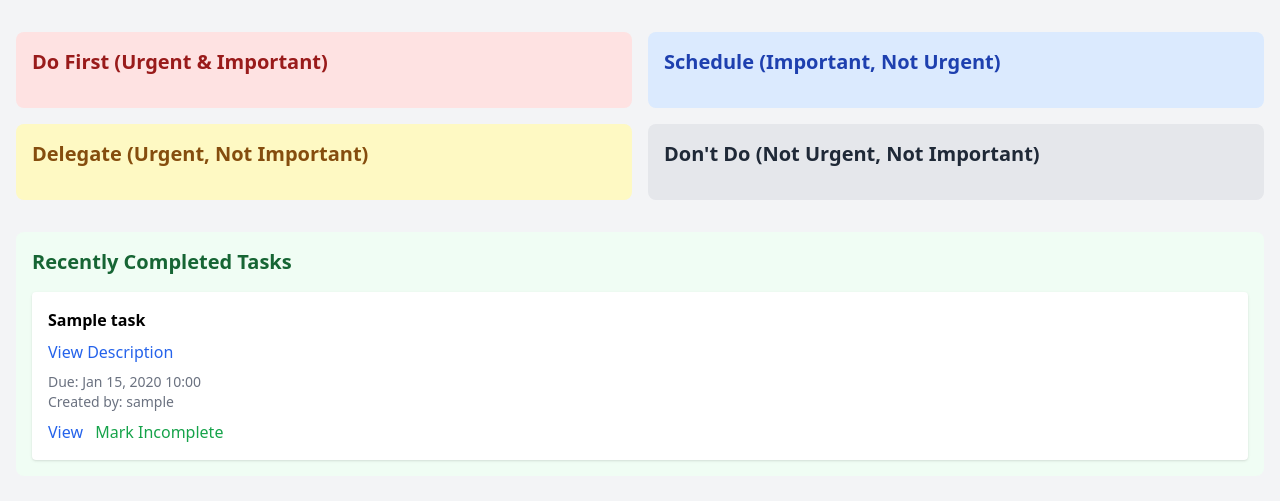
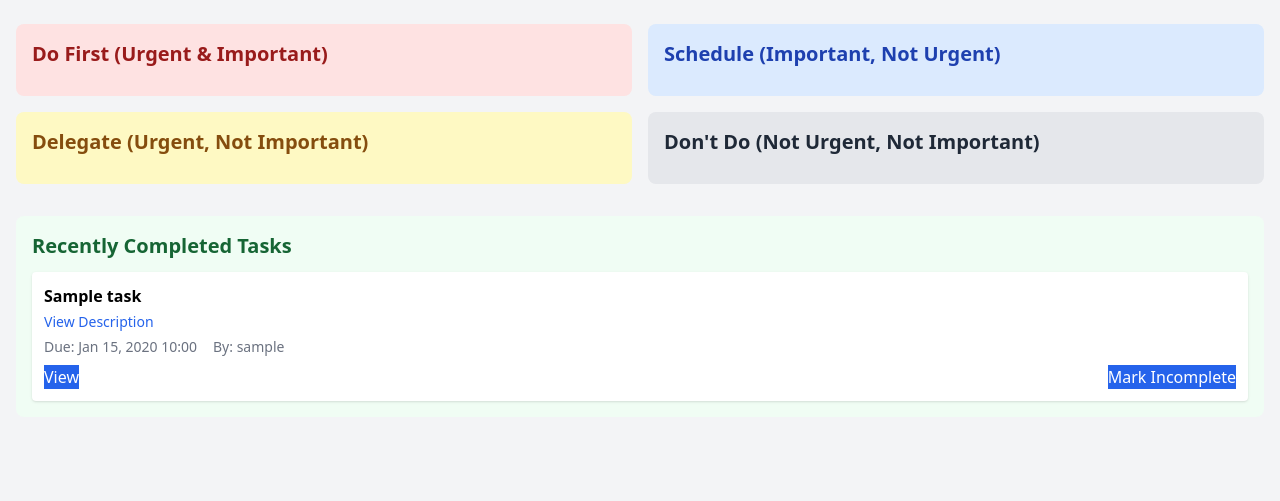
Before and after one commit to kerk1v/eisenhower, a Django app: page /matrix/ in a window 1280 px wide. Shown: the part 157-658 px from the top of the page. Run offline with Django 5.2, Linux system fonts and the light colour scheme; a user stored in the database is signed in; tables that the repository leaves empty hold one stand-in row (values such as "Sample post"); style sheets or scripts are compiled from the project's sources.

Commit message:
Applied some visual changes: Make task card more terse Make buttons for task actions look nicer

```diff
--- a/matrix/templates/matrix/matrix.html
+++ b/matrix/templates/matrix/matrix.html
@@ -2,7 +2,6 @@
 {% load matrix_extras %}
 <!DOCTYPE html>
 <html lang="en">
-<!-- Previous head content remains the same -->
 <head>
     <meta charset="UTF-8">
     <meta name="viewport" content="width=device-width, initial-scale=1.0">
@@ -32,6 +31,11 @@
         .markdown-content pre { @apply bg-gray-100 p-2 rounded mb-2 text-sm; }
         .markdown-content blockquote { @apply border-l-4 border-gray-300 pl-2 italic; }
         .markdown-content a { @apply text-blue-600 hover:text-blue-800 underline; }
+
+        .action-button {
+            @apply px-2 py-0.5 rounded-md text-[11px] transition-colors duration-150;
+            text-align: center;
+        }
 
         /* Modal styles */
         .modal {
@@ -71,7 +75,8 @@
 <body class="min-h-screen p-4 bg-gray-100">
     {% csrf_token %}
     <div class="container mx-auto">
-        <header class="text-center mb-8">
+        <!-- Header section -->
+        <header class="text-center mb-6">
             <div class="flex justify-between items-center mb-4">
                 <div class="flex-1">
                     <span class="text-gray-600">Welcome, {{ user.username }}</span>
@@ -80,7 +85,6 @@
                 <div class="flex-1"></div>
             </div>
 
-            <!-- Matrix Selection -->
             <div class="mb-4">
                 <select name="matrix" onchange="window.location.href='?matrix=' + this.value"
                         class="text-xl font-semibold rounded-md border-gray-300 shadow-sm focus:border-blue-300 focus:ring focus:ring-blue-200 focus:ring-opacity-50 py-2 px-4">
@@ -110,7 +114,6 @@
             </div>
         </header>
 
-        <!-- Rest of the template remains the same -->
         {% if messages %}
         <div class="mb-4">
             {% for message in messages %}
@@ -124,38 +127,39 @@
         <div class="grid grid-cols-1 md:grid-cols-2 gap-4 mb-8">
             <!-- Do First Quadrant -->
             <div class="bg-red-100 p-4 rounded-lg quadrant" data-quadrant="do_first" ondragover="event.preventDefault()" ondrop="handleDrop(event)">
-                <h2 class="text-xl font-bold mb-4 text-red-800">Do First (Urgent & Important)</h2>
-                <div class="space-y-2">
+                <h2 class="text-xl font-bold mb-3 text-red-800">Do First (Urgent & Important)</h2>
+                <div class="space-y-1">
                     {% for task in do_first %}
-                    <div class="bg-white p-4 rounded shadow task-card" draggable="true" data-task-id="{{ task.pk }}" ondragstart="handleDragStart(event)">
+                    <div class="bg-white p-3 rounded shadow task-card" draggable="true" data-task-id="{{ task.pk }}" ondragstart="handleDragStart(event)">
                         <h3 class="font-bold">{{ task.title }}</h3>
-                        <button onclick="showDescription('{{ task.pk }}', '{{ task.title|escapejs }}')" class="text-blue-600 hover:text-blue-800 mt-2">
+                        <button onclick="showDescription('{{ task.pk }}', '{{ task.title|escapejs }}')" class="text-blue-600 hover:text-blue-800 text-sm mt-1">
                             View Description
                         </button>
-                        <div class="mt-2 text-sm">
+                        <div class="mt-1 text-sm flex justify-between items-start">
+                            <div class="flex items-center space-x-4">
                                 {% if task.due_date %}
-                            <p class="text-gray-500 {% if task.due_date|is_due_soon %}due-soon{% endif %}">
+                                <span class="text-gray-500 {% if task.due_date|is_due_soon %}due-soon{% endif %}">
                                     <span class="font-medium">Due:</span> {{ task.due_date|date:"M d, Y H:i" }}
-                            </p>
+                                </span>
+                                <span class="text-gray-500">
+                                    <span class="font-medium">By:</span> {{ task.created_by.username|default:"Unknown" }}
+                                </span>
                                 {% endif %}
-                            <p class="text-gray-500">
-                                <span class="font-medium">Created by:</span> {{ task.created_by.username|default:"Unknown" }}
-                            </p>
                             </div>
-                        <div class="mt-2 space-x-2">
-                            <a href="{% url 'task-view' task.pk %}" class="text-blue-600 hover:text-blue-800">View</a>
-                            <a href="{% url 'task-update' task.pk %}" class="text-blue-600 hover:text-blue-800">Edit</a>
+                        </div>
+                        <div class="mt-2 flex justify-between items-center">
+                            <a href="{% url 'task-view' task.pk %}" class="action-button bg-blue-600 text-white hover:bg-blue-700">View</a>
+                            <a href="{% url 'task-update' task.pk %}" class="action-button bg-blue-600 text-white hover:bg-blue-700">Edit</a>
                             <form action="{% url 'task-delete' task.pk %}" method="get" class="inline">
-                                <button type="submit" class="text-red-600 hover:text-red-800">Delete</button>
+                                <button type="submit" class="action-button bg-red-600 text-white hover:bg-red-700">Delete</button>
                             </form>
                             <form action="{% url 'task-toggle' task.pk %}" method="post" class="inline">
                                 {% csrf_token %}
-                                <button type="submit" class="text-green-600 hover:text-green-800">
-                                    {% if task.completed %}Mark Incomplete{% else %}Mark Complete{% endif %}
+                                <button type="submit" class="action-button bg-blue-600 text-white hover:bg-blue-700">
+                                    {% if task.completed %}Mark Incomplete{% else %}Complete Task{% endif %}
                                 </button>
                             </form>
                         </div>
-                        <!-- Hidden description content for modal -->
                         <div id="description-{{ task.pk }}" class="hidden">
                             {{ task.description|markdown_safe }}
                         </div>
@@ -166,38 +170,39 @@
 
             <!-- Schedule Quadrant -->
             <div class="bg-blue-100 p-4 rounded-lg quadrant" data-quadrant="schedule" ondragover="event.preventDefault()" ondrop="handleDrop(event)">
-                <h2 class="text-xl font-bold mb-4 text-blue-800">Schedule (Important, Not Urgent)</h2>
-                <div class="space-y-2">
+                <h2 class="text-xl font-bold mb-3 text-blue-800">Schedule (Important, Not Urgent)</h2>
+                <div class="space-y-1">
                     {% for task in schedule %}
-                    <div class="bg-white p-4 rounded shadow task-card" draggable="true" data-task-id="{{ task.pk }}" ondragstart="handleDragStart(event)">
+                    <div class="bg-white p-3 rounded shadow task-card" draggable="true" data-task-id="{{ task.pk }}" ondragstart="handleDragStart(event)">
                         <h3 class="font-bold">{{ task.title }}</h3>
-                        <button onclick="showDescription('{{ task.pk }}', '{{ task.title|escapejs }}')" class="text-blue-600 hover:text-blue-800 mt-2">
+                        <button onclick="showDescription('{{ task.pk }}', '{{ task.title|escapejs }}')" class="text-blue-600 hover:text-blue-800 text-sm mt-1">
                             View Description
                         </button>
-                        <div class="mt-2 text-sm">
+                        <div class="mt-1 text-sm flex justify-between items-start">
+                            <div class="flex items-center space-x-4">
                                 {% if task.due_date %}
-                            <p class="text-gray-500 {% if task.due_date|is_due_soon %}due-soon{% endif %}">
+                                <span class="text-gray-500 {% if task.due_date|is_due_soon %}due-soon{% endif %}">
                                     <span class="font-medium">Due:</span> {{ task.due_date|date:"M d, Y H:i" }}
-                            </p>
+                                </span>
+                                <span class="text-gray-500">
+                                    <span class="font-medium">By:</span> {{ task.created_by.username|default:"Unknown" }}
+                                </span>
                                 {% endif %}
-                            <p class="text-gray-500">
-                                <span class="font-medium">Created by:</span> {{ task.created_by.username|default:"Unknown" }}
-                            </p>
                             </div>
-                        <div class="mt-2 space-x-2">
-                            <a href="{% url 'task-view' task.pk %}" class="text-blue-600 hover:text-blue-800">View</a>
-                            <a href="{% url 'task-update' task.pk %}" class="text-blue-600 hover:text-blue-800">Edit</a>
+                        </div>
+                        <div class="mt-2 flex justify-between items-center">
+                            <a href="{% url 'task-view' task.pk %}" class="action-button bg-blue-600 text-white hover:bg-blue-700">View</a>
+                            <a href="{% url 'task-update' task.pk %}" class="action-button bg-blue-600 text-white hover:bg-blue-700">Edit</a>
                             <form action="{% url 'task-delete' task.pk %}" method="get" class="inline">
-                                <button type="submit" class="text-red-600 hover:text-red-800">Delete</button>
+                                <button type="submit" class="action-button bg-red-600 text-white hover:bg-red-700">Delete</button>
                             </form>
                             <form action="{% url 'task-toggle' task.pk %}" method="post" class="inline">
                                 {% csrf_token %}
-                                <button type="submit" class="text-green-600 hover:text-green-800">
-                                    {% if task.completed %}Mark Incomplete{% else %}Mark Complete{% endif %}
+                                <button type="submit" class="action-button bg-blue-600 text-white hover:bg-blue-700">
+                                    {% if task.completed %}Mark Incomplete{% else %}Complete Task{% endif %}
                                 </button>
                             </form>
                         </div>
-                        <!-- Hidden description content for modal -->
                         <div id="description-{{ task.pk }}" class="hidden">
                             {{ task.description|markdown_safe }}
                         </div>
@@ -208,38 +213,39 @@
 
             <!-- Delegate Quadrant -->
             <div class="bg-yellow-100 p-4 rounded-lg quadrant" data-quadrant="delegate" ondragover="event.preventDefault()" ondrop="handleDrop(event)">
-                <h2 class="text-xl font-bold mb-4 text-yellow-800">Delegate (Urgent, Not Important)</h2>
-                <div class="space-y-2">
+                <h2 class="text-xl font-bold mb-3 text-yellow-800">Delegate (Urgent, Not Important)</h2>
+                <div class="space-y-1">
                     {% for task in delegate %}
-                    <div class="bg-white p-4 rounded shadow task-card" draggable="true" data-task-id="{{ task.pk }}" ondragstart="handleDragStart(event)">
+                    <div class="bg-white p-3 rounded shadow task-card" draggable="true" data-task-id="{{ task.pk }}" ondragstart="handleDragStart(event)">
                         <h3 class="font-bold">{{ task.title }}</h3>
-                        <button onclick="showDescription('{{ task.pk }}', '{{ task.title|escapejs }}')" class="text-blue-600 hover:text-blue-800 mt-2">
+                        <button onclick="showDescription('{{ task.pk }}', '{{ task.title|escapejs }}')" class="text-blue-600 hover:text-blue-800 text-sm mt-1">
                             View Description
                         </button>
-                        <div class="mt-2 text-sm">
+                        <div class="mt-1 text-sm flex justify-between items-start">
+                            <div class="flex items-center space-x-4">
                                 {% if task.due_date %}
-                            <p class="text-gray-500 {% if task.due_date|is_due_soon %}due-soon{% endif %}">
+                                <span class="text-gray-500 {% if task.due_date|is_due_soon %}due-soon{% endif %}">
                                     <span class="font-medium">Due:</span> {{ task.due_date|date:"M d, Y H:i" }}
-                            </p>
+                                </span>
+                                <span class="text-gray-500">
+                                    <span class="font-medium">By:</span> {{ task.created_by.username|default:"Unknown" }}
+                                </span>
                                 {% endif %}
-                            <p class="text-gray-500">
-                                <span class="font-medium">Created by:</span> {{ task.created_by.username|default:"Unknown" }}
-                            </p>
                             </div>
-                        <div class="mt-2 space-x-2">
-                            <a href="{% url 'task-view' task.pk %}" class="text-blue-600 hover:text-blue-800">View</a>
-                            <a href="{% url 'task-update' task.pk %}" class="text-blue-600 hover:text-blue-800">Edit</a>
+                        </div>
+                        <div class="mt-2 flex justify-between items-center">
+                            <a href="{% url 'task-view' task.pk %}" class="action-button bg-blue-600 text-white hover:bg-blue-700">View</a>
+                            <a href="{% url 'task-update' task.pk %}" class="action-button bg-blue-600 text-white hover:bg-blue-700">Edit</a>
                             <form action="{% url 'task-delete' task.pk %}" method="get" class="inline">
-                                <button type="submit" class="text-red-600 hover:text-red-800">Delete</button>
+                                <button type="submit" class="action-button bg-red-600 text-white hover:bg-red-700">Delete</button>
                             </form>
                             <form action="{% url 'task-toggle' task.pk %}" method="post" class="inline">
                                 {% csrf_token %}
-                                <button type="submit" class="text-green-600 hover:text-green-800">
-                                    {% if task.completed %}Mark Incomplete{% else %}Mark Complete{% endif %}
+                                <button type="submit" class="action-button bg-blue-600 text-white hover:bg-blue-700">
+                                    {% if task.completed %}Mark Incomplete{% else %}Complete Task{% endif %}
                                 </button>
                             </form>
                         </div>
-                        <!-- Hidden description content for modal -->
                         <div id="description-{{ task.pk }}" class="hidden">
                             {{ task.description|markdown_safe }}
                         </div>
@@ -250,38 +256,39 @@
 
             <!-- Don't Do Quadrant -->
             <div class="bg-gray-200 p-4 rounded-lg quadrant" data-quadrant="dont_do" ondragover="event.preventDefault()" ondrop="handleDrop(event)">
-                <h2 class="text-xl font-bold mb-4 text-gray-800">Don't Do (Not Urgent, Not Important)</h2>
-                <div class="space-y-2">
+                <h2 class="text-xl font-bold mb-3 text-gray-800">Don't Do (Not Urgent, Not Important)</h2>
+                <div class="space-y-1">
                     {% for task in dont_do %}
-                    <div class="bg-white p-4 rounded shadow task-card" draggable="true" data-task-id="{{ task.pk }}" ondragstart="handleDragStart(event)">
+                    <div class="bg-white p-3 rounded shadow task-card" draggable="true" data-task-id="{{ task.pk }}" ondragstart="handleDragStart(event)">
                         <h3 class="font-bold">{{ task.title }}</h3>
-                        <button onclick="showDescription('{{ task.pk }}', '{{ task.title|escapejs }}')" class="text-blue-600 hover:text-blue-800 mt-2">
+                        <button onclick="showDescription('{{ task.pk }}', '{{ task.title|escapejs }}')" class="text-blue-600 hover:text-blue-800 text-sm mt-1">
                             View Description
                         </button>
-                        <div class="mt-2 text-sm">
+                        <div class="mt-1 text-sm flex justify-between items-start">
+                            <div class="flex items-center space-x-4">
                                 {% if task.due_date %}
-                            <p class="text-gray-500 {% if task.due_date|is_due_soon %}due-soon{% endif %}">
+                                <span class="text-gray-500 {% if task.due_date|is_due_soon %}due-soon{% endif %}">
                                     <span class="font-medium">Due:</span> {{ task.due_date|date:"M d, Y H:i" }}
-                            </p>
+                                </span>
+                                <span class="text-gray-500">
+                                    <span class="font-medium">By:</span> {{ task.created_by.username|default:"Unknown" }}
+                                </span>
                                 {% endif %}
-                            <p class="text-gray-500">
-                                <span class="font-medium">Created by:</span> {{ task.created_by.username|default:"Unknown" }}
-                            </p>
                             </div>
-                        <div class="mt-2 space-x-2">
-                            <a href="{% url 'task-view' task.pk %}" class="text-blue-600 hover:text-blue-800">View</a>
-                            <a href="{% url 'task-update' task.pk %}" class="text-blue-600 hover:text-blue-800">Edit</a>
+                        </div>
+                        <div class="mt-2 flex justify-between items-center">
+                            <a href="{% url 'task-view' task.pk %}" class="action-button bg-blue-600 text-white hover:bg-blue-700">View</a>
+                            <a href="{% url 'task-update' task.pk %}" class="action-button bg-blue-600 text-white hover:bg-blue-700">Edit</a>
                             <form action="{% url 'task-delete' task.pk %}" method="get" class="inline">
-                                <button type="submit" class="text-red-600 hover:text-red-800">Delete</button>
+                                <button type="submit" class="action-button bg-red-600 text-white hover:bg-red-700">Delete</button>
                             </form>
                             <form action="{% url 'task-toggle' task.pk %}" method="post" class="inline">
                                 {% csrf_token %}
-                                <button type="submit" class="text-green-600 hover:text-green-800">
-                                    {% if task.completed %}Mark Incomplete{% else %}Mark Complete{% endif %}
+                                <button type="submit" class="action-button bg-blue-600 text-white hover:bg-blue-700">
+                                    {% if task.completed %}Mark Incomplete{% else %}Complete Task{% endif %}
                                 </button>
                             </form>
                         </div>
-                        <!-- Hidden description content for modal -->
                         <div id="description-{{ task.pk }}" class="hidden">
                             {{ task.description|markdown_safe }}
                         </div>
@@ -292,33 +299,34 @@
         </div>
 
         <!-- Recently Completed Tasks -->
-        <div class="bg-green-50 p-4 rounded-lg mt-8">
-            <h2 class="text-xl font-bold mb-4 text-green-800">Recently Completed Tasks</h2>
-            <div class="space-y-2">
+        <div class="bg-green-50 p-4 rounded-lg mt-6">
+            <h2 class="text-xl font-bold mb-3 text-green-800">Recently Completed Tasks</h2>
+            <div class="space-y-1">
                 {% for task in recent_completed %}
-                <div class="bg-white p-4 rounded shadow">
+                <div class="bg-white p-3 rounded shadow">
                     <h3 class="font-bold">{{ task.title }}</h3>
-                    <button onclick="showDescription('{{ task.pk }}', '{{ task.title|escapejs }}')" class="text-blue-600 hover:text-blue-800 mt-2">
+                    <button onclick="showDescription('{{ task.pk }}', '{{ task.title|escapejs }}')" class="text-blue-600 hover:text-blue-800 text-sm mt-1">
                         View Description
                     </button>
-                    <div class="mt-2 text-sm">
+                    <div class="mt-1 text-sm flex justify-between items-start">
+                        <div class="flex items-center space-x-4">
                             {% if task.due_date %}
-                        <p class="text-gray-500">
+                            <span class="text-gray-500">
                                 <span class="font-medium">Due:</span> {{ task.due_date|date:"M d, Y H:i" }}
-                        </p>
+                            </span>
+                            <span class="text-gray-500">
+                                <span class="font-medium">By:</span> {{ task.created_by.username|default:"Unknown" }}
+                            </span>
                             {% endif %}
-                        <p class="text-gray-500">
-                            <span class="font-medium">Created by:</span> {{ task.created_by.username|default:"Unknown" }}
-                        </p>
                         </div>
-                    <div class="mt-2 space-x-2">
-                        <a href="{% url 'task-view' task.pk %}" class="text-blue-600 hover:text-blue-800">View</a>
+                    </div>
+                    <div class="mt-2 flex justify-between items-center">
+                        <a href="{% url 'task-view' task.pk %}" class="action-button bg-blue-600 text-white hover:bg-blue-700">View</a>
                         <form action="{% url 'task-toggle' task.pk %}" method="post" class="inline">
                             {% csrf_token %}
-                            <button type="submit" class="text-green-600 hover:text-green-800">Mark Incomplete</button>
+                            <button type="submit" class="action-button bg-blue-600 text-white hover:bg-blue-700">Mark Incomplete</button>
                         </form>
                     </div>
-                    <!-- Hidden description content for modal -->
                     <div id="description-{{ task.pk }}" class="hidden">
                         {{ task.description|markdown_safe }}
                     </div>
@@ -340,7 +348,6 @@
     </div>
 
     <script>
-        // Drag and drop functionality
         let draggedTask = null;
 
         function handleDragStart(event) {
@@ -355,11 +362,9 @@
             const taskId = draggedTask.dataset.taskId;
             const csrfToken = document.querySelector('[name=csrfmiddlewaretoken]').value;
 
-            // Remove dragging class
             draggedTask.classList.remove('dragging');
             event.currentTarget.classList.remove('drag-over');
 
-            // Send AJAX request to update task
             fetch(`/matrix/task/${taskId}/update-quadrant/`, {
                 method: 'POST',
                 headers: {
@@ -371,14 +376,12 @@
             .then(response => response.json())
             .then(data => {
                 if (data.status === 'success') {
-                    // Reload the page to reflect changes
                     window.location.reload();
                 }
             })
             .catch(error => console.error('Error:', error));
         }
 
-        // Add drag over effect
         document.querySelectorAll('.quadrant').forEach(quadrant => {
             quadrant.addEventListener('dragenter', e => {
                 e.preventDefault();
@@ -390,7 +393,6 @@
             });
         });
 
-        // Modal functionality
         function showDescription(taskId, taskTitle) {
             const modal = document.getElementById('description-modal');
             const modalContent = document.getElementById('modal-content');
@@ -401,7 +403,6 @@
             modalContent.innerHTML = description;
             modal.style.display = 'block';
 
-            // Close modal when clicking outside
             modal.onclick = function(event) {
                 if (event.target === modal) {
                     closeModal();
@@ -414,7 +415,6 @@
             modal.style.display = 'none';
         }
 
-        // Close modal with escape key
         document.addEventListener('keydown', function(event) {
             if (event.key === 'Escape') {
                 closeModal();
```
Lines whose indentation alone changed are shown as unchanged.
